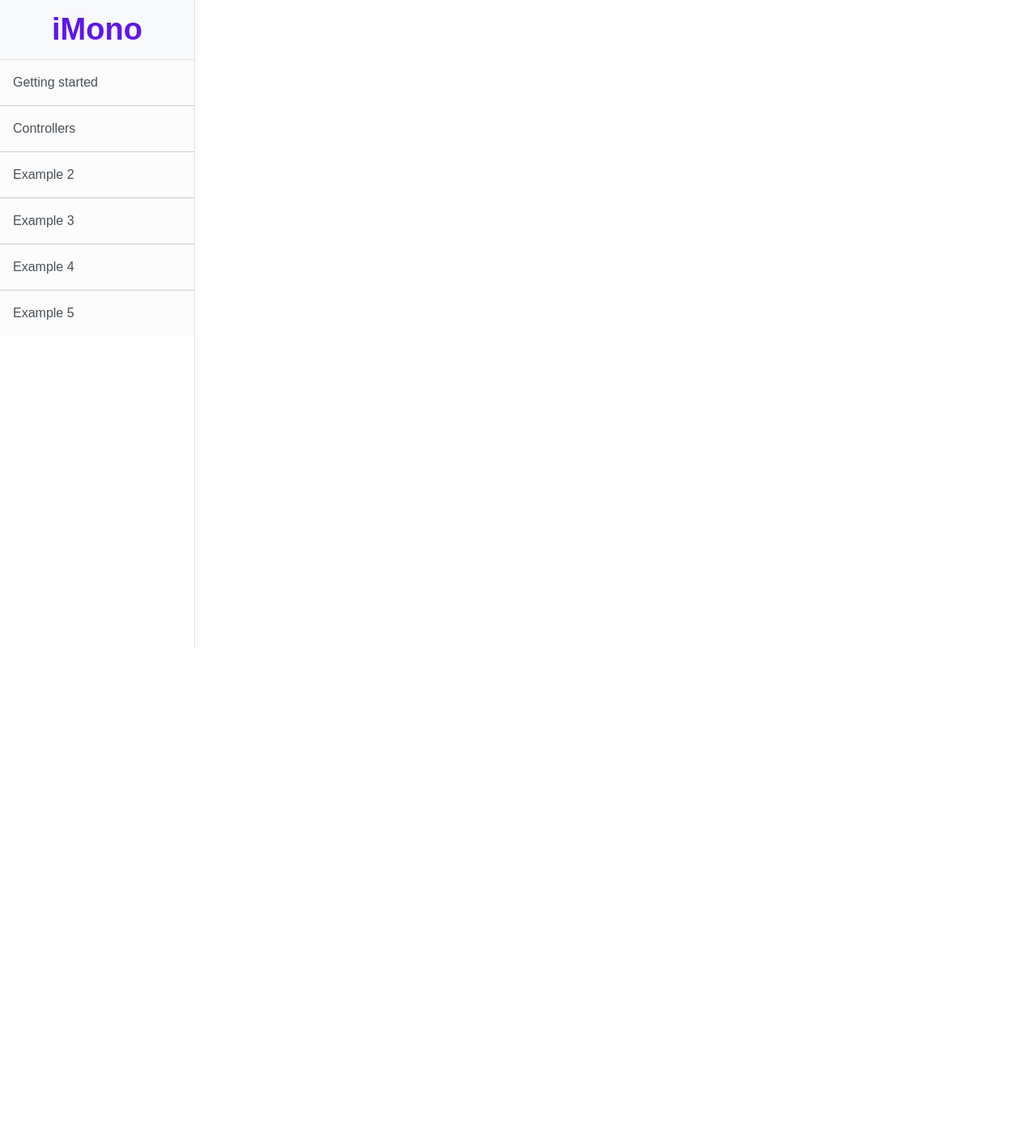
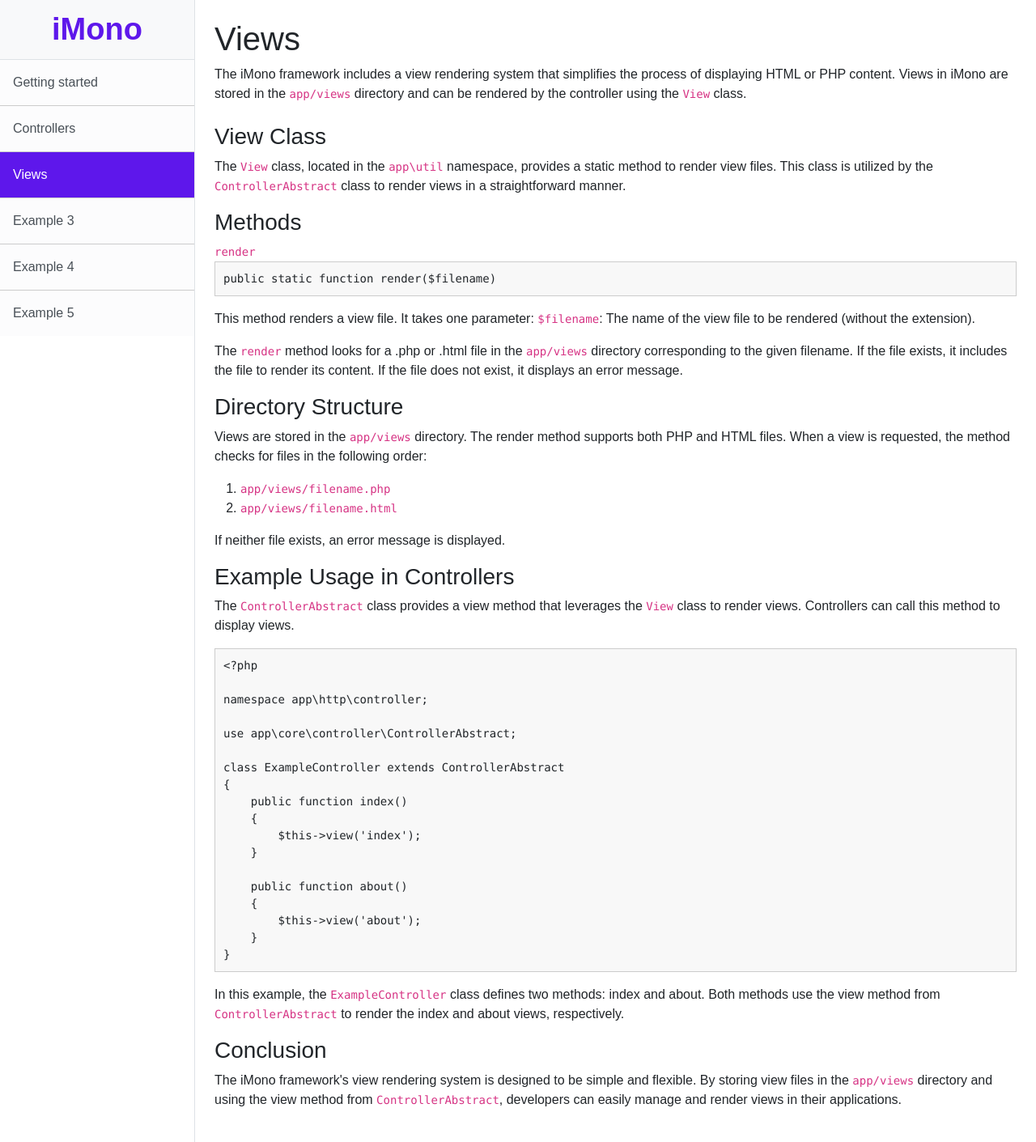
Before and after one commit to FabioAugustoRodrigues/iMono-docs, a Vue app: page /views in a window 1280 px wide. Shown: the whole page at 81% size. Before the commit the page ends 800 px from the top, so only its background shows below. Built offline with nearby package versions, Linux system fonts and the light colour scheme; a web font is replaced by a local one.

Commit message:
views page

```diff
--- a/src/App.vue
+++ b/src/App.vue
@@ -22,9 +22,9 @@ echo "Olá, mundo!";
           active-class="navLink-active">
           Controllers
         </RouterLink>
-        <RouterLink class="list-group-item list-group-item-action list-group-item-light p-3" to="/example2"
+        <RouterLink class="list-group-item list-group-item-action list-group-item-light p-3" to="/views"
           active-class="navLink-active">
-          Example 2
+          Views
         </RouterLink>
         <RouterLink class="list-group-item list-group-item-action list-group-item-light p-3" to="/example3"
           active-class="navLink-active">
--- a/src/router/index.js
+++ b/src/router/index.js
@@ -12,10 +12,12 @@ const router = createRouter({
     {
       path: '/controllers',
       name: 'controlles',
-      // route level code-splitting
-      // this generates a separate chunk (About.[hash].js) for this route
-      // which is lazy-loaded when the route is visited.
       component: () => import('../views/ControllersView.vue')
+    },
+    {
+      path: '/views',
+      name: 'views',
+      component: () => import('../views/ViewsView.vue')
     }
   ]
 })
--- /dev/null
+++ b/src/views/ViewsView.vue
@@ -0,0 +1,108 @@
+<template>
+    <main>
+        <section class="mb-4">
+            <h1>Views</h1>
+            <p>
+                The iMono framework includes a view rendering system that simplifies the
+                process of displaying HTML or PHP content.
+                Views in iMono are stored in the <code>app/views</code> directory
+                and can be rendered by the controller using the <code>View</code> class.
+            </p>
+        </section>
+
+        <section>
+            <h3>View Class</h3>
+            <p>
+                The <code>View</code> class, located in the <code>app\util</code> namespace,
+                provides a static method to render view files. This class is utilized by the
+                <code>ControllerAbstract</code> class
+                to render views in a straightforward manner.
+            </p>
+        </section>
+
+        <section>
+            <h3>Methods</h3>
+
+            <div>
+                <code>render</code>
+                <CodeHighlighter :code="renderMethod" />
+                <p>
+                    This method renders a view file. It takes one parameter:
+                    <code>$filename</code>: The name of the view file to be rendered (without the extension).
+                </p>
+                <p>
+                    The <code>render</code> method looks for a .php or .html file in the
+                    <code>app/views</code> directory corresponding to the given filename.
+                    If the file exists, it includes the file to render its content. If the
+                    file does not exist, it displays an error message.
+                </p>
+            </div>
+        </section>
+
+        <section>
+            <h3>Directory Structure</h3>
+            <p>
+                Views are stored in the <code>app/views</code> directory. The render method supports
+                both PHP and HTML files. When a view is requested, the method checks for files in the following order:
+            </p>
+
+            <ol>
+                <li><code>app/views/filename.php</code></li>
+                <li><code>app/views/filename.html</code></li>
+            </ol>
+
+            <p>If neither file exists, an error message is displayed.</p>
+        </section>
+
+        <section>
+            <h3>Example Usage in Controllers</h3>
+            <p>
+                The <code>ControllerAbstract</code> class provides a view method that leverages the
+                <code>View</code> class to render views.
+                Controllers can call this method to display views.
+            </p>
+            <CodeHighlighter :code="exampleController" />
+            <p>
+                In this example, the <code>ExampleController</code> class defines two methods:
+                index and about. Both methods use the view method from <code>ControllerAbstract</code> to render the
+                index and about views, respectively.
+            </p>
+        </section>
+
+        <section>
+            <h3>Conclusion</h3>
+            <p>
+                The iMono framework's view rendering system is designed to be simple and flexible. By
+                storing view files in the <code>app/views</code> directory and using the view method
+                from <code>ControllerAbstract</code>, developers can easily manage and render views in their applications.
+            </p>
+        </section>
+    </main>
+</template>
+
+
+<script setup>
+import CodeHighlighter from '../components/CodeHighlighter.vue';
+
+const renderMethod = `public static function render($filename)`;
+
+const exampleController = `<?php
+
+namespace app\\http\\controller;
+
+use app\\core\\controller\\ControllerAbstract;
+
+class ExampleController extends ControllerAbstract
+{
+    public function index()
+    {
+        $this->view('index');
+    }
+
+    public function about()
+    {
+        $this->view('about');
+    }
+}
+`;
+</script>
```
